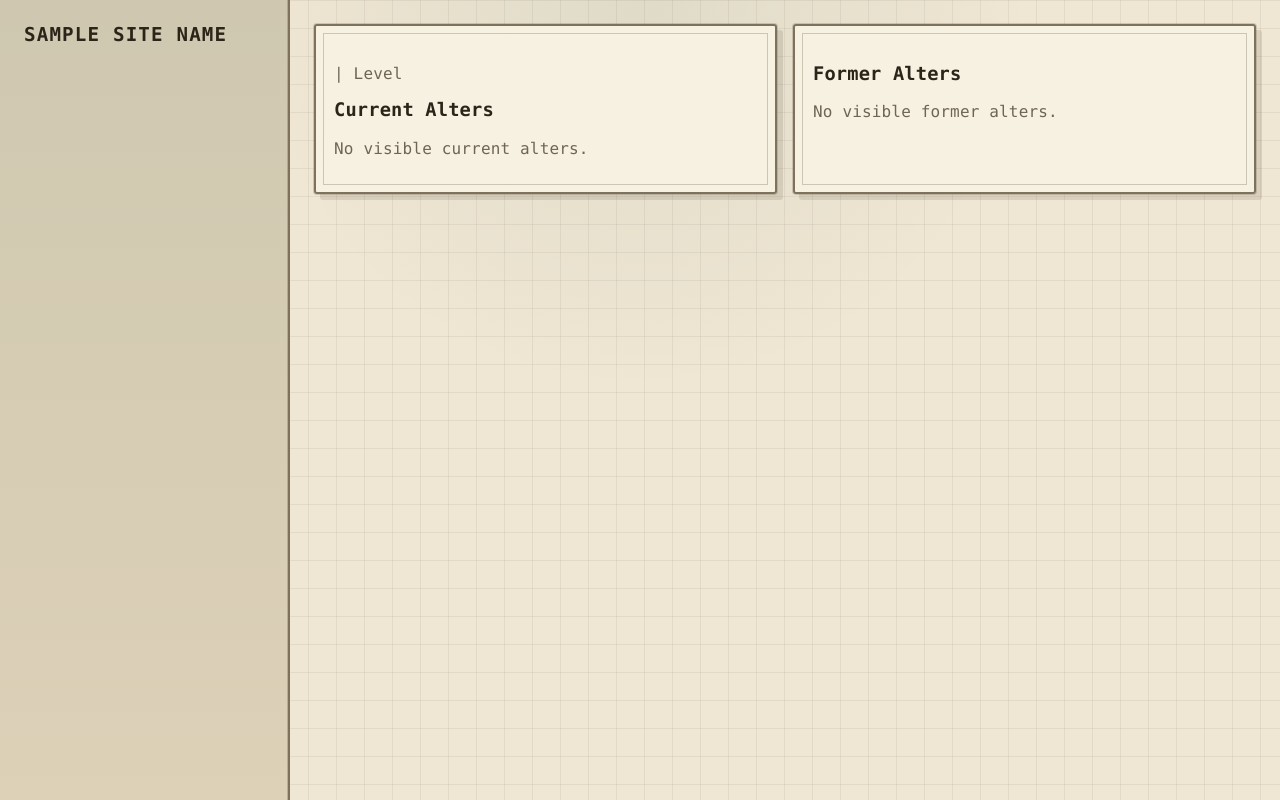
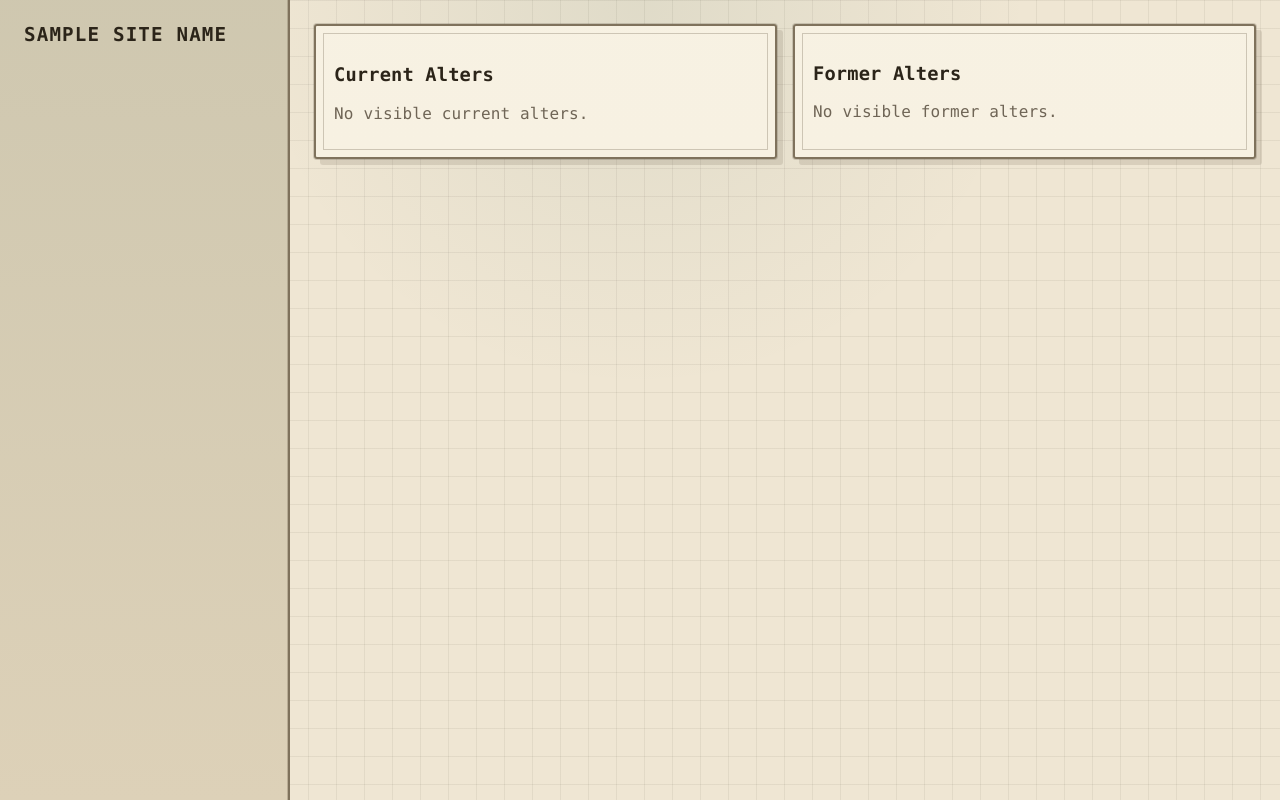
Before and after one commit to ArtyDaSmarty/UFTracker, a Python web app: template templates/affiliation_detail.html in a window 1280 px wide. Run offline with Jinja, Linux system fonts and the light colour scheme; the template is opened without the code that fills it: most values are stand-ins (such as "Sample title", 1, 10 or a date in 2020).

Commit message:
Update affiliation_detail.html

```diff
--- a/templates/affiliation_detail.html
+++ b/templates/affiliation_detail.html
@@ -3,17 +3,11 @@
 <section class="grid cols-2">
   <div class="card">
     <h2>{{ view.name }}</h2>
-    <p class="muted">{{ view.id }} | Level {{ view.level }}</p>
+    <p class="muted">{{ view.id }}</p>
     {% if can_create_records %}
     <form method="post" action="{{ url_for('rename_record', kind='affiliation', entry_id=view.id) }}" class="stack compact" data-async="swap">
       <label>Affiliation name<input name="name" value="{{ view.name }}"></label>
       <button>Rename Affiliation</button>
-    </form>
-    <form method="post" action="{{ url_for('update_record_level', kind='affiliation', entry_id=view.id) }}" class="stack compact top-gap" data-async="swap">
-      <label>Access level
-        <select name="level">{% for level in entry_level_options %}{% if current_level == 4 or level <= current_level %}<option value="{{ level }}" {% if view.level == level %}selected{% endif %}>Level {{ level }}</option>{% endif %}{% endfor %}</select>
-      </label>
-      <button>Update Access Level</button>
     </form>
     {% endif %}
     <h3 class="top-gap">Current Alters</h3>
```
